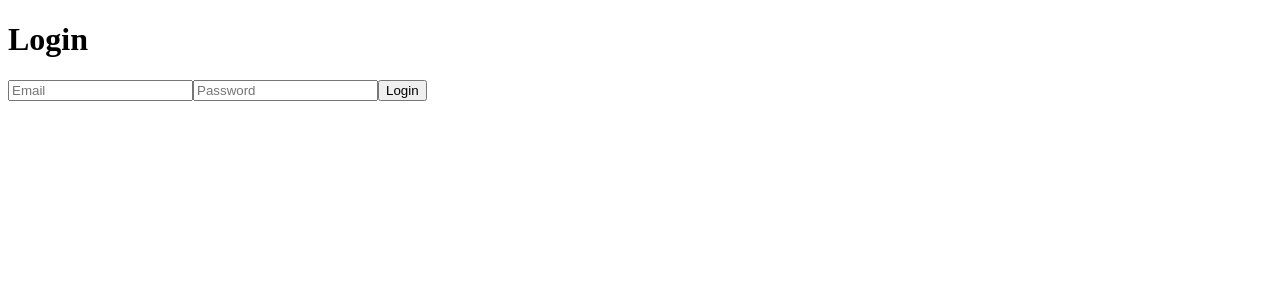
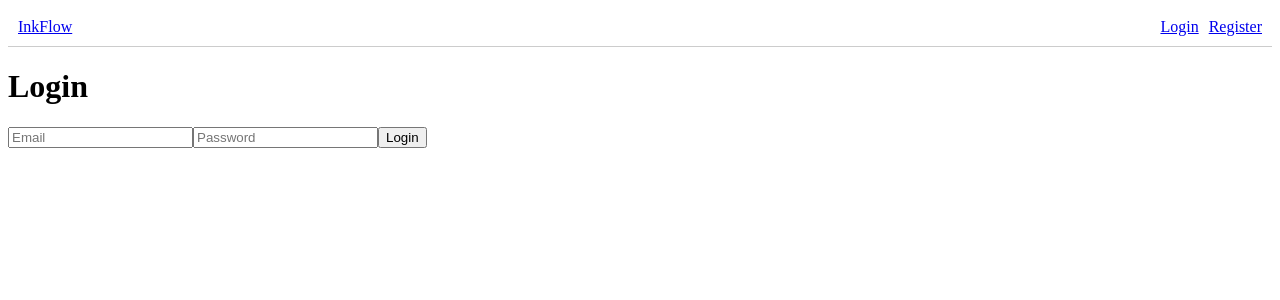
Before and after one commit to LucasPrietoAlmeida/InkFlow, a React (Vite) app in the folder frontend/: page /login in a window 1280 px wide. Shown: the top 300 px of the page. Built offline with nearby package versions, Linux system fonts and the light colour scheme.

Commit message:
feat(frontend): add navbar with auth state and fix router structure (#13)

```diff
--- a/frontend/src/App.tsx
+++ b/frontend/src/App.tsx
@@ -1,11 +1,16 @@
+import { BrowserRouter } from "react-router-dom";
 import AppRouter from "./routes/AppRouter";
 import { AuthProvider } from "./context/AuthContext";
+import Navbar from "./components/Navbar";
 
 function App() {
   return (
-    <AuthProvider>
-      <AppRouter />
-    </AuthProvider>
+    <BrowserRouter>
+      <AuthProvider>
+        <Navbar />
+        <AppRouter />
+      </AuthProvider>
+    </BrowserRouter>
   );
 }
 
--- /dev/null
+++ b/frontend/src/components/Navbar.tsx
@@ -0,0 +1,38 @@
+import { Link } from "react-router-dom";
+import { useAuth } from "../context/AuthContext";
+
+const Navbar = () => {
+    const { user, logout } = useAuth();
+
+    return (
+        <nav
+        style={{
+            display: "flex",
+            justifyContent: "space-between",
+            padding: "10px",
+            borderBottom: "1px solid #ccc",
+        }}
+        >
+        <Link to="/">InkFlow</Link>
+
+        <div style={{ display: "flex", gap: "10px" }}>
+            {user ? (
+            <>
+                <span>{user.username}</span>
+
+                <Link to="/create">Create</Link>
+
+                <button onClick={logout}>Logout</button>
+            </>
+            ) : (
+            <>
+                <Link to="/login">Login</Link>
+                <Link to="/register">Register</Link>
+            </>
+            )}
+        </div>
+        </nav>
+    );
+};
+
+export default Navbar;
--- a/frontend/src/pages/EditArticle.tsx
+++ b/frontend/src/pages/EditArticle.tsx
@@ -13,8 +13,6 @@
     });
 
     useEffect(() => {
-        // podrías mejorar esto trayendo por ID en backend
-        // pero para MVP usamos slug previamente cargado
     }, []);
 
     const handleChange = (
--- a/frontend/src/routes/AppRouter.tsx
+++ b/frontend/src/routes/AppRouter.tsx
@@ -1,16 +1,15 @@
-import { BrowserRouter, Routes, Route } from "react-router-dom";
+import { Routes, Route } from "react-router-dom";
 
 import Home from "../pages/Home";
 import Login from "../pages/Login";
 import Register from "../pages/Register";
 import ArticleDetail from "../pages/ArticleDetail";
 import CreateArticle from "../pages/CreateArticle";
+import ProtectedRoute from "./ProtectedRoute";
 import EditArticle from "../pages/EditArticle";
-import ProtectedRoute from "./ProtectedRoute";
 
 const AppRouter = () => {
     return (
-        <BrowserRouter>
         <Routes>
         <Route path="/" element={<Home />} />
         <Route path="/login" element={<Login />} />
@@ -35,7 +34,6 @@
             }
         />
         </Routes>
-        </BrowserRouter>
     );
 };
 
```
Lines whose indentation alone changed are shown as unchanged.
